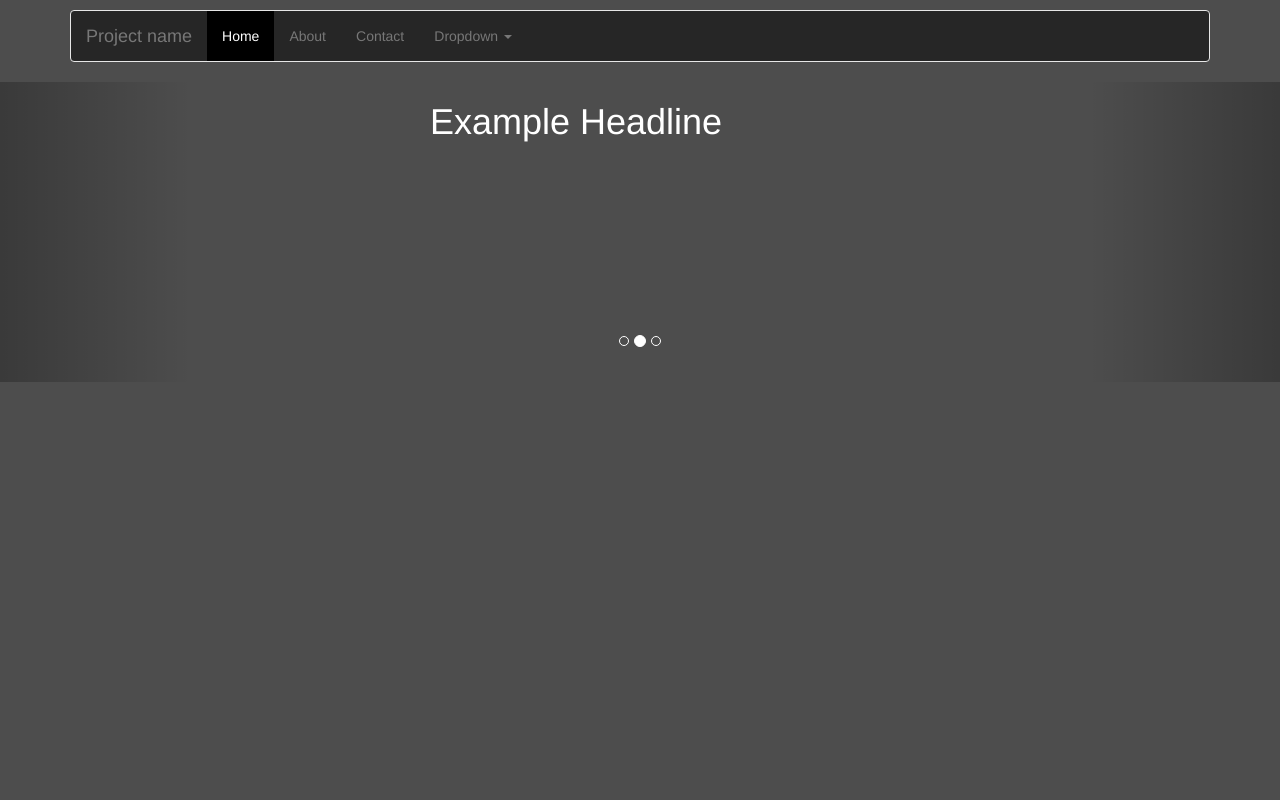
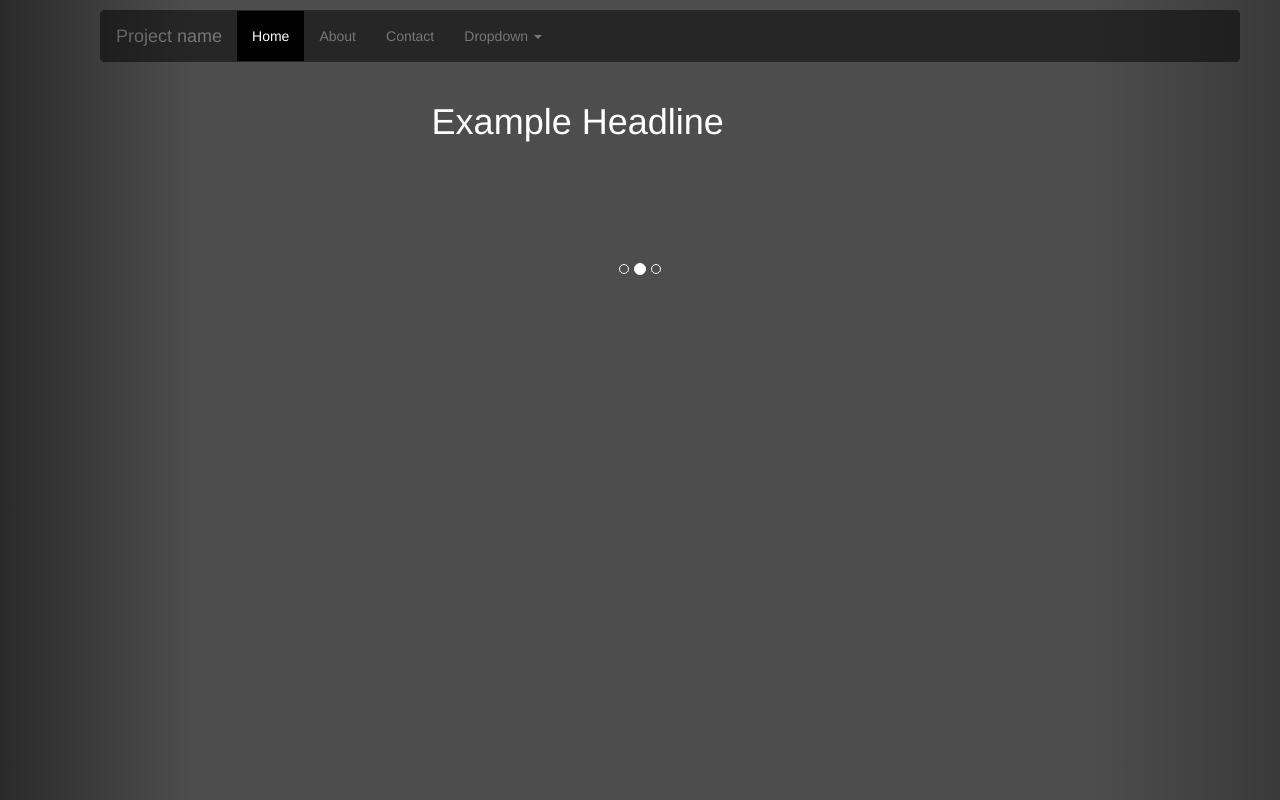
Before and after one commit to AlexRaschid/bootstrap_mockup, a plain HTML site: page index.html in a window 1280 px wide. Drawn offline with Linux system fonts and the light colour scheme; some icons are missing.

Commit message:
Got Navbar Inside Carosuel

```diff
--- a/css/style.css
+++ b/css/style.css
@@ -12,6 +12,7 @@
 /* NAVBAR STYLES */
 .navbar{
 	background-color: #262626;
+	border-color: #262626;
 }
 
 .navbar-default .navbar-nav>.active>a,
@@ -19,6 +20,7 @@
 .navbar-default .navbar-nav>.active>a:focus{
 	color: white;
 	background-color: black;
+
 }
 
 
--- a/index.html
+++ b/index.html
@@ -17,9 +17,27 @@
 </head>
 <body>
 	<div id="space"></div>
-	<div class="container">
-			<nav class="navbar navbar-default">
-        <div class="container-fluid">
+  <!-- Start Header Banner and Navigation -->
+  <div class="container">
+	<div id="header-banner-top" class="container-fluid">
+
+
+
+	<div id="carousel-example-generic" class="carousel slide" data-ride="carousel">
+
+  <!-- Indicators -->
+  <ol class="carousel-indicators">
+    <li data-target="#carousel-example-generic" data-slide-to="0" class="active"></li>
+    <li data-target="#carousel-example-generic" data-slide-to="1"></li>
+    <li data-target="#carousel-example-generic" data-slide-to="2"></li>
+  </ol>
+
+  <!-- Wrapper for slides -->
+  <div class="container">
+
+     <!-- Start Navbar -->
+      <nav class="navbar navbar-default">
+        <div class="container">
           <div class="navbar-header">
             <button type="button" class="navbar-toggle collapsed" data-toggle="collapse" data-target="#navbar" aria-expanded="false" aria-controls="navbar">
               <span class="sr-only">Toggle navigation</span>
@@ -50,18 +68,9 @@
           </div><!--/.nav-collapse -->
         </div><!--/.container-fluid -->
       </nav>
-	</div>
+      </div>
+      <!-- end navbar -->
 
-	<div id="carousel-example-generic" class="carousel slide" data-ride="carousel">
-  <!-- Indicators -->
-  <ol class="carousel-indicators">
-    <li data-target="#carousel-example-generic" data-slide-to="0" class="active"></li>
-    <li data-target="#carousel-example-generic" data-slide-to="1"></li>
-    <li data-target="#carousel-example-generic" data-slide-to="2"></li>
-  </ol>
-
-  <!-- Wrapper for slides -->
-  <div class="container">
     <div class="carousel-inner" role="listbox">
       <div class="item active">
         <h1 id="carouselItm">Example Headline</h1>
@@ -90,8 +99,10 @@
     <span class="glyphicon glyphicon-chevron-right" aria-hidden="true"></span>
     <span class="sr-only">Next</span>
   </a>
+
 </div>
-
+  </div>
+  <!-- Start Header Banner and Navigation -->
 
 </body>
 </html>
```
